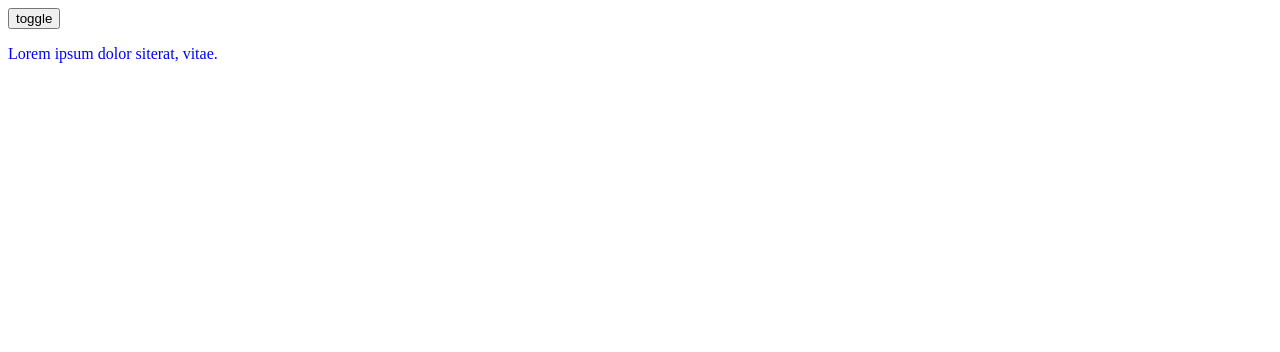
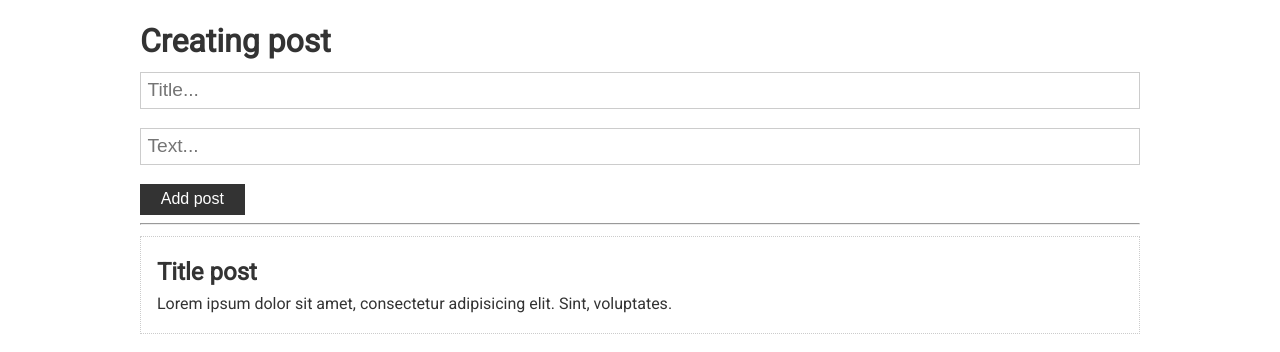
Before and after one commit to korn33/myAngular, an Angular app: page / in a window 1280 px wide. Shown: the top 352 px of the page. Built offline with nearby package versions, Linux system fonts and the light colour scheme.

Commit message:
created template for form

```diff
--- a/src/app/app.component.html
+++ b/src/app/app.component.html
@@ -1,7 +1,6 @@
-<button (click) = "toggle = !toggle">toggle</button>
-
-<p *ngIf="toggle; else blueText" class="red">Lorem ipsum dolor sit amet, consectetur adipisicing elit. Quaerat, vitae.</p>
-
-<ng-template #blueText>
-  <p  class="blue">Lorem ipsum dolor siterat, vitae.</p>
-</ng-template>
+<div class="container">
+    <h1>Creating post</h1>
+    <app-post-form></app-post-form>
+    <hr>
+    <app-post></app-post>
+</div>
--- a/src/app/app.module.ts
+++ b/src/app/app.module.ts
@@ -2,10 +2,14 @@ import { NgModule } from '@angular/core';
 import { BrowserModule } from '@angular/platform-browser';
 
 import { AppComponent } from './app.component';
+import { PostFormComponent } from './post-form/post-form.component';
+import { PostComponent } from './post/post.component';
 
 @NgModule({
   declarations: [
-    AppComponent
+    AppComponent,
+    PostFormComponent,
+    PostComponent
   ],
   imports: [
     BrowserModule
--- /dev/null
+++ b/src/app/post-form/post-form.component.html
@@ -0,0 +1,5 @@
+<div>
+    <input type="text" class="form-control" placeholder="Title...">
+    <input type="text" class="form-control" placeholder="Text...">
+    <button class="btn">Add post</button>
+</div>
--- /dev/null
+++ b/src/app/post-form/post-form.component.ts
@@ -0,0 +1,15 @@
+import { Component, OnInit } from '@angular/core';
+
+@Component({
+  selector: 'app-post-form',
+  templateUrl: './post-form.component.html',
+  styleUrls: ['./post-form.component.scss']
+})
+export class PostFormComponent implements OnInit {
+
+  constructor() { }
+
+  ngOnInit(): void {
+  }
+
+}
--- /dev/null
+++ b/src/app/post/post.component.html
@@ -0,0 +1,4 @@
+<div class="card">
+    <h2>Title post</h2>
+    <p>Lorem ipsum dolor sit amet, consectetur adipisicing elit. Sint, voluptates.</p>
+</div>
--- /dev/null
+++ b/src/app/post/post.component.ts
@@ -0,0 +1,15 @@
+import { Component, OnInit } from '@angular/core';
+
+@Component({
+  selector: 'app-post',
+  templateUrl: './post.component.html',
+  styleUrls: ['./post.component.scss']
+})
+export class PostComponent implements OnInit {
+
+  constructor() { }
+
+  ngOnInit(): void {
+  }
+
+}
--- a/src/styles.scss
+++ b/src/styles.scss
@@ -1 +1,80 @@
-/* You can add global styles to this file, and also import other style files */
+@import url('https://fonts.googleapis.com/css?family=Roboto');
+
+* {
+  box-sizing: border-box;
+  margin: 0;
+  padding: 0;
+}
+
+body {
+  font-family: 'Roboto', sans-serif;
+  font-size: 1rem;
+  line-height: 1.6;
+  background-color: #fff;
+  color: #333;
+}
+
+.container {
+  max-width: 1000px;
+  margin: 0 auto;
+  padding-top: 1rem;
+}
+
+a {
+  text-decoration: none;
+}
+
+a:hover {
+  color: #666;
+}
+
+ul {
+  list-style: none;
+}
+
+img {
+  width: 100%;
+}
+
+.btn {
+  display: inline-block;
+  background: #333333;
+  color: #fff;
+  padding: 0.4rem 1.3rem;
+  font-size: 1rem;
+  border: none;
+  cursor: pointer;
+  margin-right: 0.5rem;
+  transition: opacity 0.2s ease-in;
+  outline: none;
+}
+
+.btn:hover {
+  opacity: 0.8;
+}
+
+.form-control {
+  display: block;
+  margin-top: 0.3rem;
+}
+
+.card {
+  padding: 1rem;
+  border: #ccc 1px dotted;
+  margin: 0.7rem 0;
+}
+
+input,
+select,
+textarea {
+  display: block;
+  width: 100%;
+  padding: 0.4rem;
+  font-size: 1.2rem;
+  border: 1px solid #ccc;
+  margin: 1.2rem 0;
+}
+
+hr {
+  margin: .5rem 0;
+}
```
Also changed, not shown: src/app/post-form/post-form.component.scss (added), src/app/post/post.component.scss (added), 2 other files (tests, documents, lock files or other folders).
